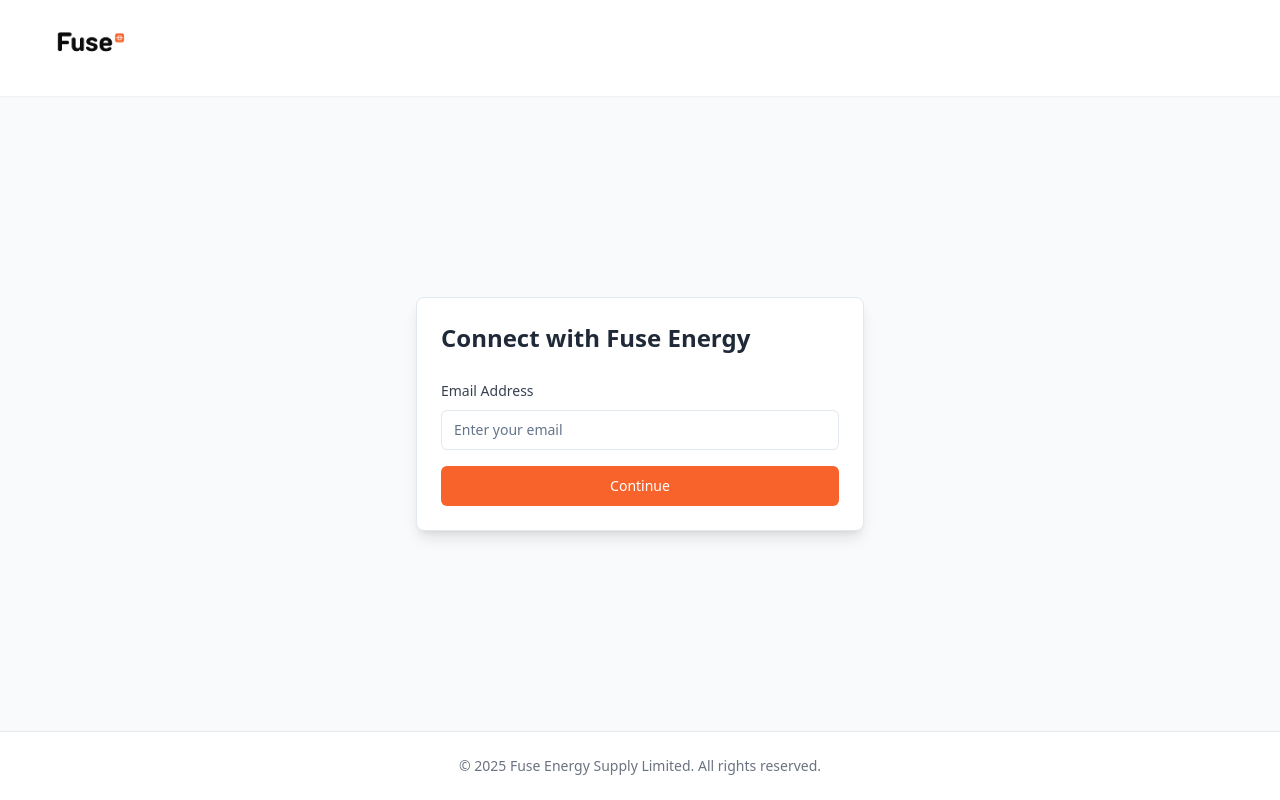
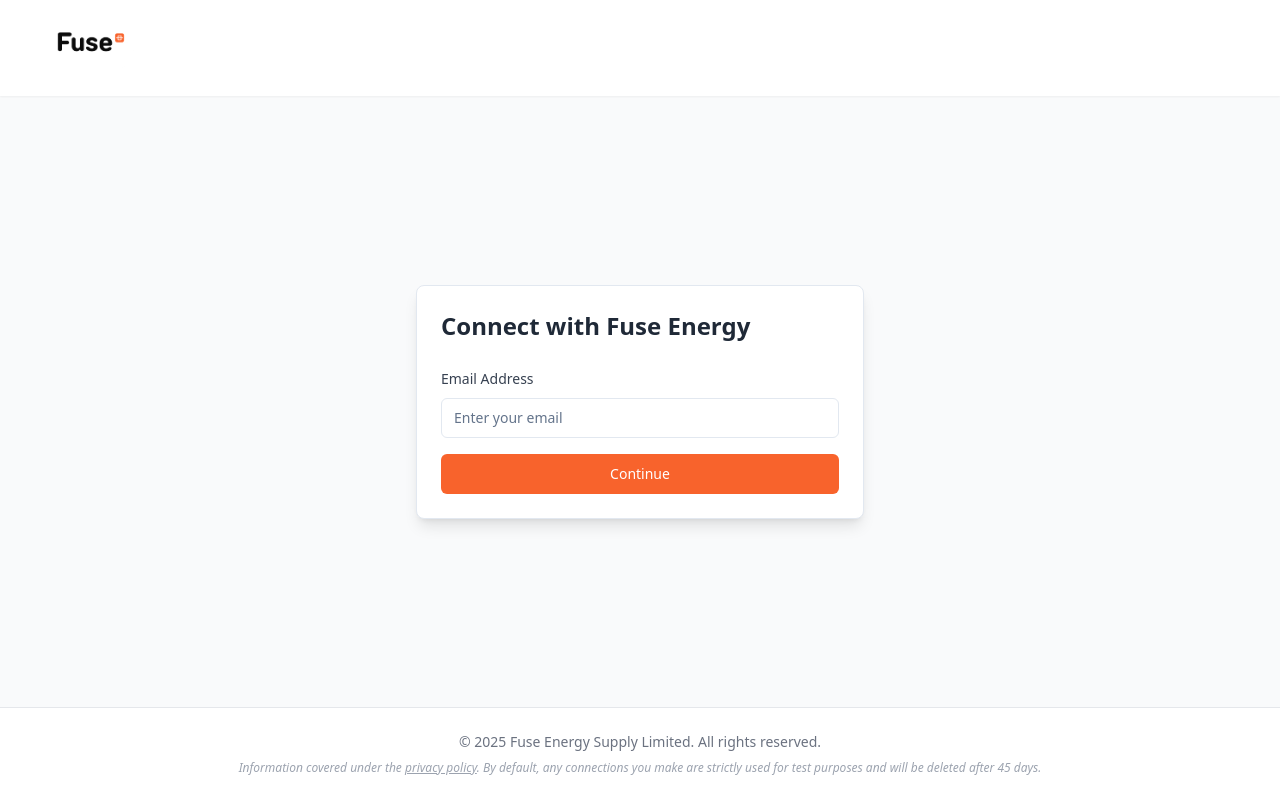
Before and after one commit to Alexlombardii/fuse-connect-form-23, a React (Vite) app: page / in a window 1280 px wide. Built offline with nearby package versions, Linux system fonts and the light colour scheme.

Commit message:
Add privacy policy disclaimer to footer
Add a privacy policy disclaimer to the footer of the Index and Thank You pages, hyperlinking "privacy policy" to the Fuse privacy policy.

```diff
--- a/src/components/email/NextStepsForm.tsx
+++ b/src/components/email/NextStepsForm.tsx
@@ -74,10 +74,6 @@ const NextStepsForm = ({
           </Button>
         </a>
 
-        <p className="text-xs text-gray-400 italic text-center mt-1">
-          By default, any connections you make are strictly used for test purposes and will be deleted after 45 days.
-        </p>
-
         {bothStepsCompleted && (
           <p className="text-sm text-gray-600 text-center mt-1 mb-3">
             Please click #2 again if you have more devices to connect!
--- a/src/pages/Index.tsx
+++ b/src/pages/Index.tsx
@@ -19,8 +19,12 @@ const Index = () => {
       </main>
 
       <footer className="bg-white py-6 px-4 border-t border-gray-200">
-        <div className="container mx-auto text-center text-gray-500 text-sm">
-          <p>© {new Date().getFullYear()} Fuse Energy Supply Limited. All rights reserved.</p>
+        <div className="container mx-auto text-center">
+          <p className="text-gray-500 text-sm mb-2">© {new Date().getFullYear()} Fuse Energy Supply Limited. All rights reserved.</p>
+          <p className="text-xs text-gray-400 italic">
+            Information covered under the <a href="https://www.fuseenergy.com/privacy-policy" target="_blank" rel="noopener noreferrer" className="underline hover:text-fuse transition-colors">privacy policy</a>.
+            By default, any connections you make are strictly used for test purposes and will be deleted after 45 days.
+          </p>
         </div>
       </footer>
     </div>
--- a/src/pages/ThankYou.tsx
+++ b/src/pages/ThankYou.tsx
@@ -30,8 +30,12 @@ const ThankYou = () => {
       </main>
 
       <footer className="bg-white py-6 px-4 border-t border-gray-200">
-        <div className="container mx-auto text-center text-gray-500 text-sm">
-          <p>© {new Date().getFullYear()} Fuse Energy Supply Limited. All rights reserved.</p>
+        <div className="container mx-auto text-center">
+          <p className="text-gray-500 text-sm mb-2">© {new Date().getFullYear()} Fuse Energy Supply Limited. All rights reserved.</p>
+          <p className="text-xs text-gray-400 italic">
+            Information covered under the <a href="https://www.fuseenergy.com/privacy-policy" target="_blank" rel="noopener noreferrer" className="underline hover:text-fuse transition-colors">privacy policy</a>.
+            By default, any connections you make are strictly used for test purposes and will be deleted after 45 days.
+          </p>
         </div>
       </footer>
     </div>
```
